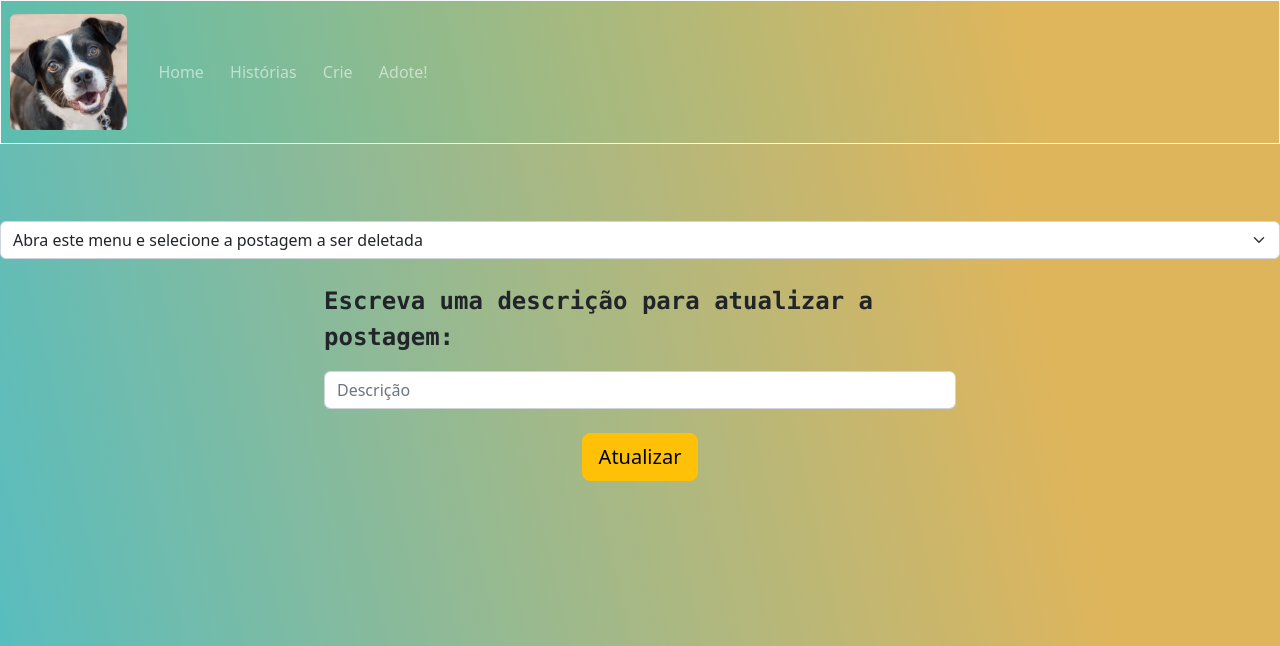
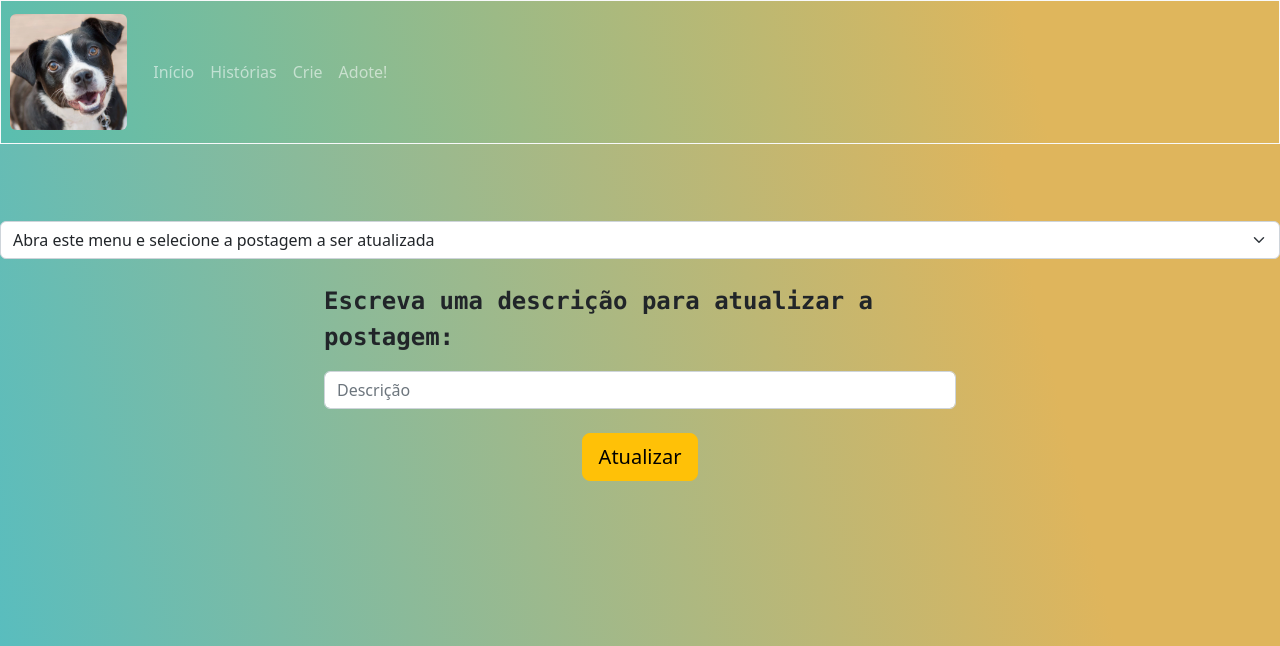
Before and after one commit to rherik/adocao_flask, a Flask app: page /atualizar in a window 1280 px wide. Shown: the top 646 px of the page. Run offline with Flask 3, Linux system fonts and the light colour scheme.

Commit message:
refactor: changes views, html and add dockerfile

```diff
--- a/static/style.css
+++ b/static/style.css
@@ -16,9 +16,9 @@ header {
     margin-left: 8%;
 }
 
-#menu {
-    margin: 2%;
-}
+/* #menu {
+    padding: 10%;
+} */
 body{
     min-height: 100vh;
     background: rgb(89,189,190);
@@ -26,7 +26,7 @@ body{
 }
 
 main, section {
-    padding: 5%;
+    padding: 7%;
     background: rgb(89,189,190);
     background: linear-gradient(77deg, rgba(89,189,190,1) 0%, rgba(223,181,92,1) 80%);
 }
--- a/templates/atualizar.html
+++ b/templates/atualizar.html
@@ -4,7 +4,7 @@
     <select name="post_id" class="form-select" aria-label="Default select example">
         <div class="justify-content-center row g-3">
             <div class="col-lg-6">
-            <option selected>Abra este menu e selecione a postagem a ser deletada</option>
+            <option selected>Abra este menu e selecione a postagem a ser atualizada</option>
             {% for p in posts %}
                 <option value="{{ p.id }}" class="form-control">{{ p.id }} - {{ p.text }}</option>
             {% endfor %}
--- a/templates/base.html
+++ b/templates/base.html
@@ -26,7 +26,7 @@
                 </button>
                 <div class="collapse navbar-collapse nav-fill" id="navbar">
                     <div class="navbar-nav">
-                        <a class="nav-item nav-link" id="menu" href="/">Home</a>
+                        <a class="nav-item nav-link" id="menu" href="/">Início</a>
                         <a class="nav-item nav-link" id="menu" href="/historias">Histórias</a>
                         <a class="nav-item nav-link" id="menu" href="/crie">Crie</a>
                         <a class="nav-item nav-link" id="menu" href="#">Adote!</a>
--- a/views.py
+++ b/views.py
@@ -6,9 +6,9 @@ from datetime import datetime
 views = Blueprint("views", __name__)
 
 @views.route("/")
-@views.route("/home", methods=['GET', 'POST'])
+@views.route("/inicio", methods=['GET', 'POST'])
 def home():
-    return render_template("home.html")
+    return render_template("inicio.html")
 
 @views.route("/historias", methods=['GET'])
 def historia():
@@ -39,7 +39,7 @@ def deletar():
     if request.method == "POST":
         post_id = request.form.get('post_id')
         print(post_id, type(post_id))
-        detet_post = Post.query.filter_by(id=int(post_id)).first()
+        detet_post = Post.query.filter_by(post_id).first()
         db.session.delete(detet_post)
         db.session.commit()
         flash('Postagem deletada!', category='success')
@@ -50,7 +50,7 @@ def atualizar():
     postes = Post.query.all()
     if request.method == "POST":
         post_id = request.form.get('post_id')
-        post_att = Post.query.filter_by(id=int(post_id)).first()
+        post_att = Post.query.filter_by(post_id).first()
         novo_texto = request.form.get('text')
         print(post_id, type(post_id), novo_texto, type(novo_texto))
 
```
Also changed, not shown: README.md, templates/inicio.html (renamed from templates/home.html), 1 other file.
